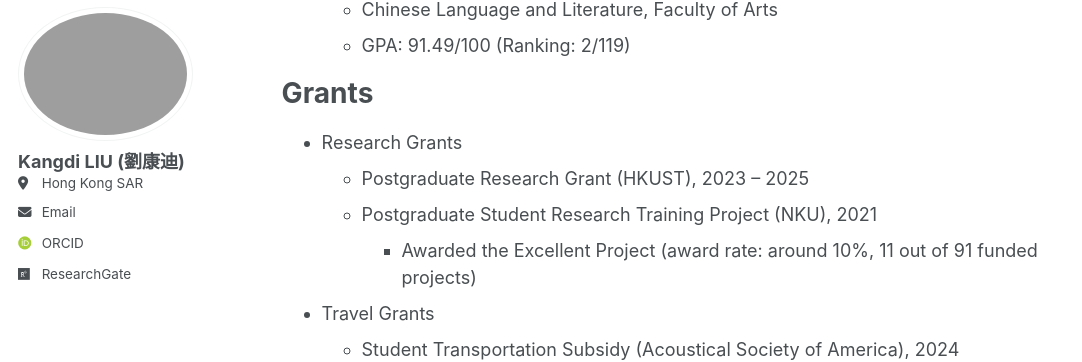
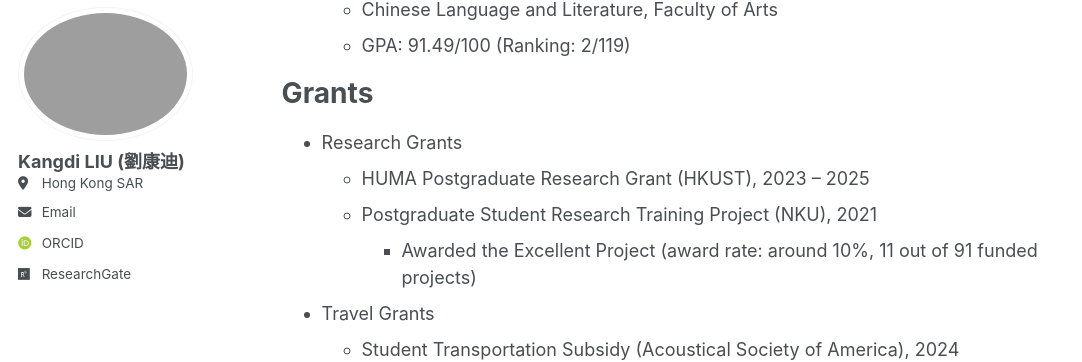
Before and after one commit to kliubc2025/kliubc.github.io, a Jekyll site: the page built from _pages/about.md, in a window 1280 px wide and 900 px high, scrolled down 913 px. Shown: the part 92-454 px from the top of the window, without its empty margins (0-1082 px from the left). Built offline with Jekyll 4.4.1, drawn with Linux system fonts in a browser that asks for light colours; some web fonts are replaced; a script that is not in the unit is left out.

Commit message:
Update about.md
Signed-off-by: kliubc23 <kliubc@connect.ust.hk>

```diff
--- a/_pages/about.md
+++ b/_pages/about.md
@@ -31,7 +31,7 @@ Education
 Grants
 ======
 * Research Grants
-  * Postgraduate Research Grant (HKUST), 2023 – 2025
+  * HUMA Postgraduate Research Grant (HKUST), 2023 – 2025
   * Postgraduate Student Research Training Project (NKU), 2021
     * Awarded the Excellent Project (award rate: around 10%, 11 out of 91 funded projects)
 
```
